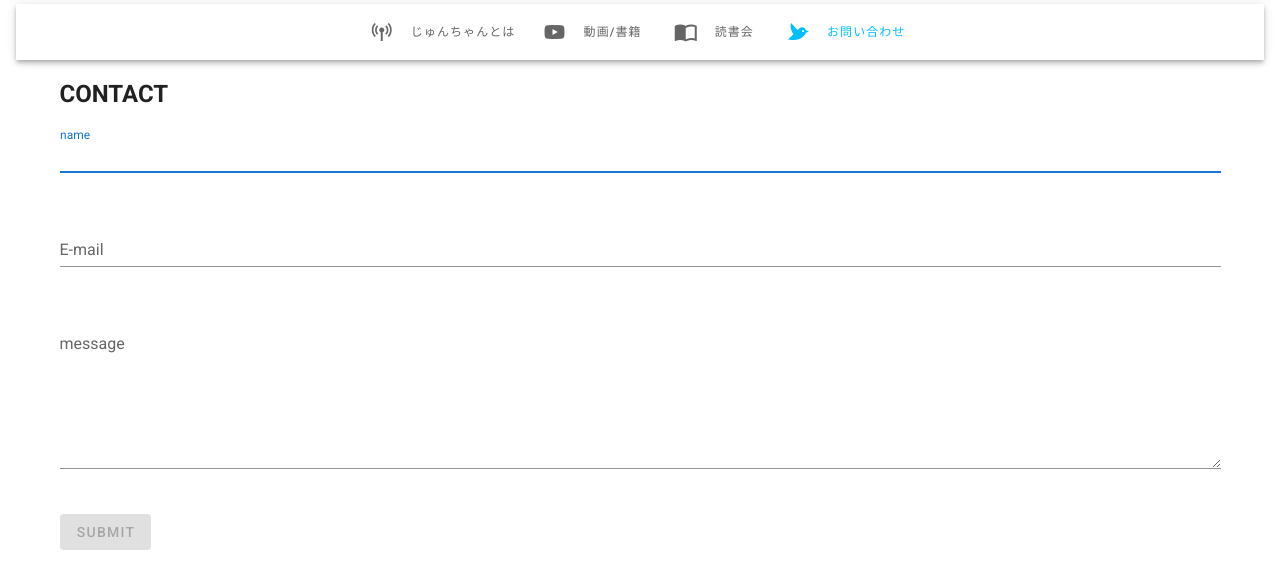
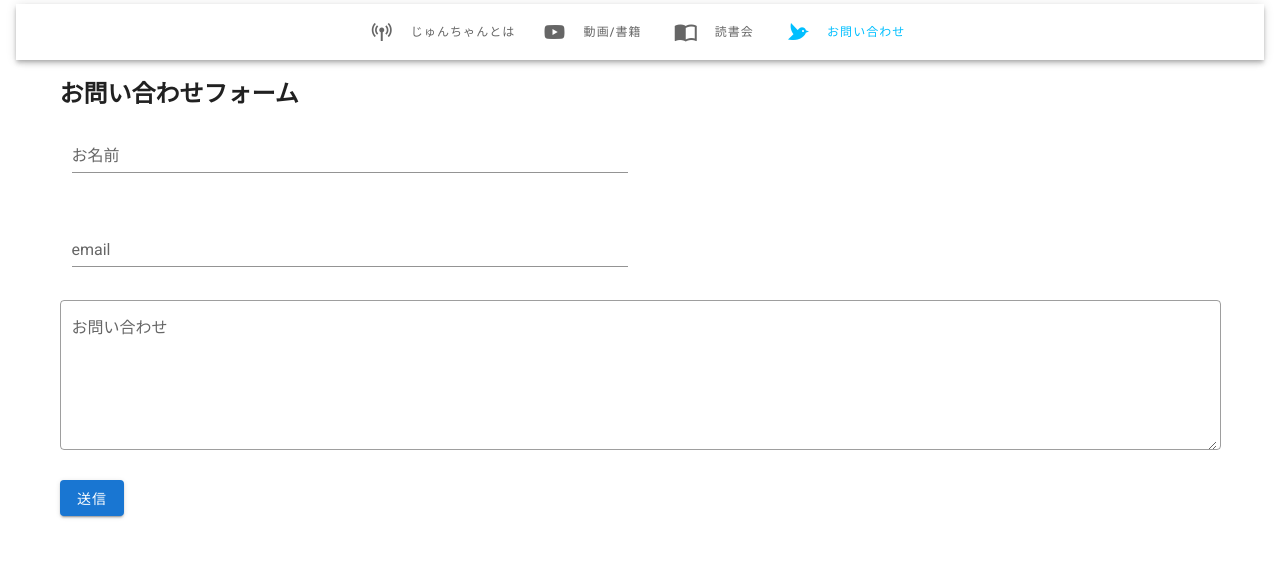
Before and after one commit to hayashi-3/business_card, a Vue app: page /contact_us in a window 1280 px wide. Shown: the top 588 px of the page. Built offline with nearby package versions, Linux system fonts and the light colour scheme.

Commit message:
[test]form

```diff
--- a/src/components/ContactUs.vue
+++ b/src/components/ContactUs.vue
@@ -1,81 +1,73 @@
 <template>
-   <v-container tag="section">
-    <v-row>
-      <v-col
-        v-text="title.toUpperCase()"
-        cols="12"
-        tag="h1"
-      />
-    </v-row>
-    <v-form method="post" netlify>
+  <v-form name="contact" method="POST" netlify>
     <v-text-field
     v-show="false"
     v-model="title"
     name="form-name"
     />
-      <v-row>
-        <v-col cols="12">
+    <input type="hidden" name="form-name" value="contact" />
+    <v-container>
+      <h2>お問い合わせフォーム</h2>
+        <v-col
+          cols="12"
+          sm="6"
+        >
           <v-text-field
             v-model="name"
-            label="name"
+            label="お名前"
             name="name"
-            autofocus
-          />
+            clearable
+          ></v-text-field>
         </v-col>
-      </v-row>
-      <v-row>
-        <v-col cols="12">
+
+        <v-col
+          cols="12"
+          sm="6"
+        >
         <v-text-field
           v-model="email"
-            label="E-mail"
+          label="email"
           name="email"
-          />
+          clearable
+        ></v-text-field>
         </v-col>
-      </v-row>
-      <v-row>
-        <v-col cols="12">
+
       <v-textarea
+          outlined
           v-model="message"
-            label="message"
+          label="お問い合わせ"
           name="message"
-          />
-        </v-col>
-      </v-row>
-      <v-row>
-        <v-col>
-          <v-btn
-            :disabled="isEmpty"
-            type="submit"
-          >
-            submit
-          </v-btn>
-        </v-col>
-      </v-row>
+          clearable
+      ></v-textarea>
+
+      <v-btn type="submit" color="primary" @click="submit">送信</v-btn>
+
+    </v-container>
   </v-form>
-  </v-container>
 </template>
 
 <script>
 export default {
-  data () {
+  data() {
     return {
-      title: 'contact',
-      name: '',
-      email: '',
-      message: ''
+      name: "",
+      email: "",
+      message: "",
     }
   },
-  computed: {
-    isEmpty () {
-      if (
-        this.name !== '' &&
-        this.email !== '' &&
-        this.message !==''
-      ) {
-        return false
-      }
-      return true
-    }
-  }
+  methods: {
+    async submit() {
+      const params = new FormData()
+      //以下、ダミーフォームの各フォーム要素のnameと合わせる
+      params.append('form-name', 'contact')
+      params.append('name', this.name)
+      params.append('email', this.email)
+      params.append('message', this.message)
+
+      const response = await this.$axios.$post(window.location.origin, params)
+      //実際はresponseを使って画面側にフィードバックさせるが、ここでは仮にconsoleに出力
+      console.log(response)
+    },
+  },
 }
 </script>
```
Lines whose indentation alone changed are shown as unchanged.
